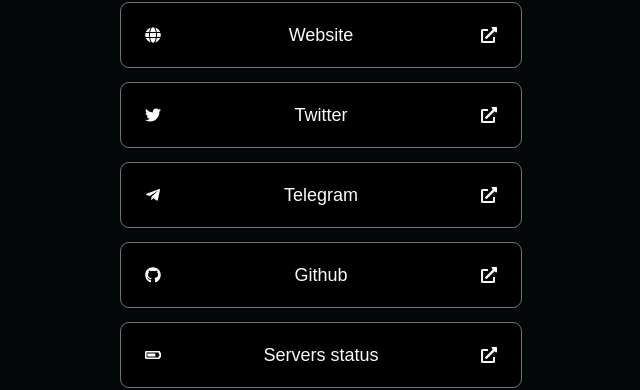
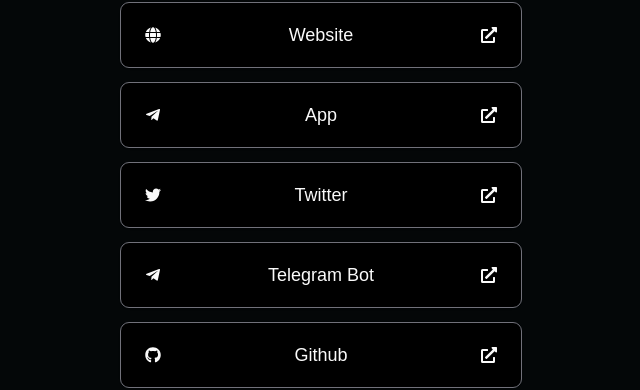
Before and after one commit to ALPHA-BROKER/alpha-links, a Next.js app: page / in a window 1280 px wide. Shown: the part 261-651 px from the top of the page, without its empty margins (319-959 px from the left). Built offline with nearby package versions, Linux system fonts and the light colour scheme.

Commit message:
add: extra links

```diff
--- a/app/layout.tsx
+++ b/app/layout.tsx
@@ -23,7 +23,7 @@
       "Powerful management and automation platform built for Solana blockchain, designed to simplify token launches and drive you token performance.",
     images: [
       {
-        url: "/preview-image.gif",
+        url: "/preview-image.png",
         width: 640,
         height: 360,
         alt: "Preview image of Alpha Broker platform",
@@ -35,7 +35,7 @@
     title: "ALPHA BROKER",
     description:
       "Powerful management and automation platform built for Solana blockchain, designed to simplify token launches and drive you token performance.",
-    images: ["/preview-image.gif"],
+    images: ["/preview-image.png"],
   },
 };
 
--- a/app/page.tsx
+++ b/app/page.tsx
@@ -23,12 +23,17 @@
     href: "https://alpha.broker",
   },
   {
+    name: "App",
+    icon: <FaTelegramPlane className="h-8 w-8" />,
+    href: "https://app.alpha.broker",
+  },
+  {
     name: "Twitter",
     icon: <FaTwitter className="h-8 w-8" />,
     href: "https://twitter.com/alphabroker_x",
   },
   {
-    name: "Telegram",
+    name: "Telegram Bot",
     icon: <FaTelegramPlane className="h-8 w-8" />,
     href: "https://t.me/alphabroker_bot",
   },
```
